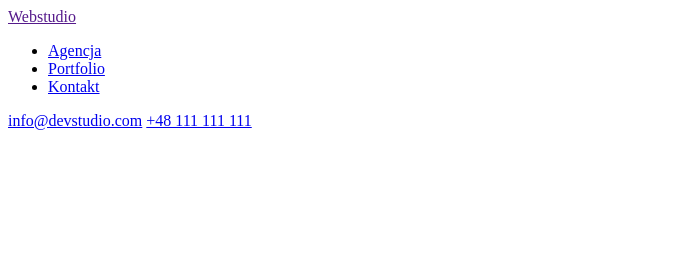
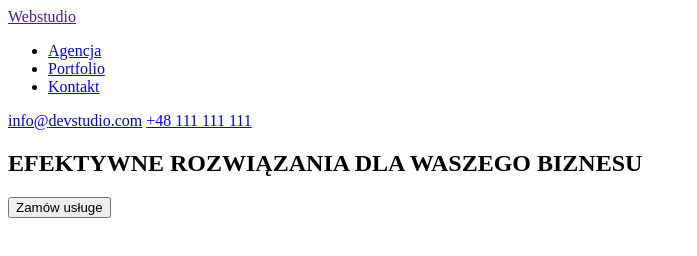
Before and after one commit to BartekMTB/goit-markup-hw-03, a plain HTML site: page index.html in a window 1280 px wide. Shown: the whole page, without its empty margins (0-697 px from the left). Drawn offline with Linux system fonts and the light colour scheme.

Commit message:
Update index.html

```diff
--- a/index.html
+++ b/index.html
@@ -21,7 +21,10 @@
     </header>
     <main>
       <!--Naglowek-->
-      <section></section>
+      <section>
+        <h1>EFEKTYWNE ROZWIĄZANIA DLA WASZEGO BIZNESU</h1>
+        <button>Zamów usługe</button>
+      </section>
       <!--O nas-->
       <section></section>
       <!--Nasz zespol-->
```
